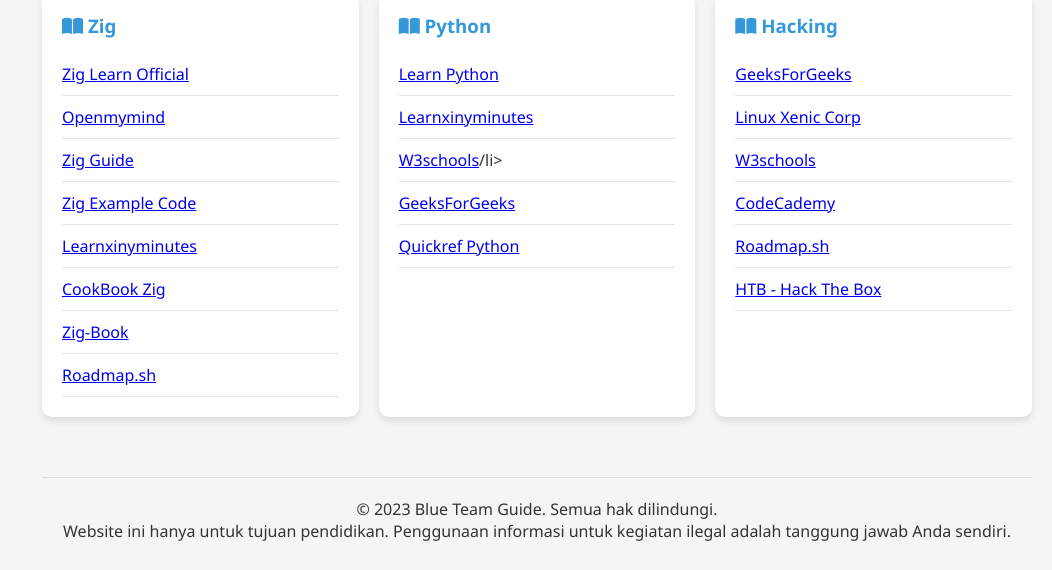
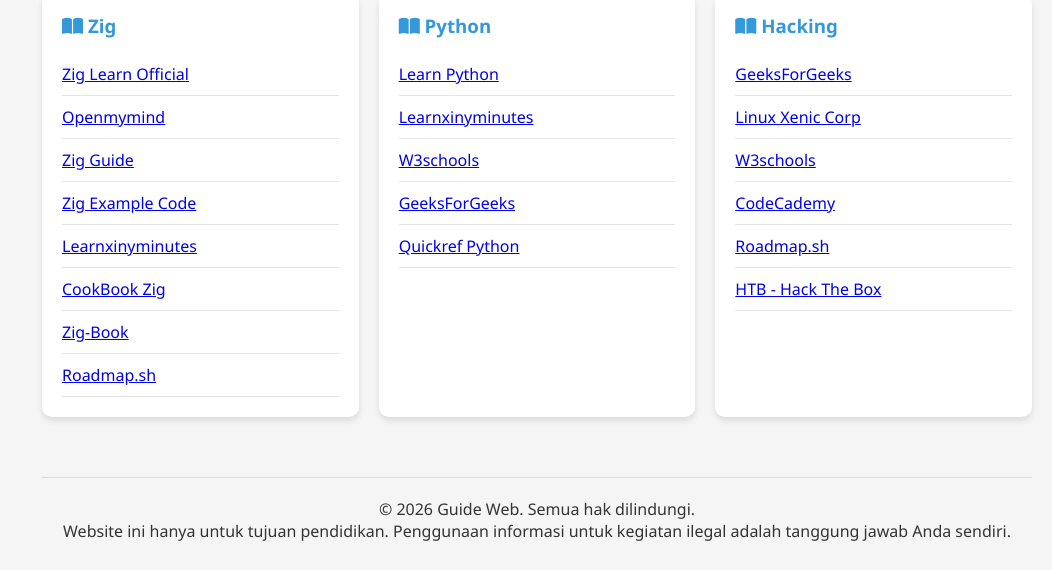
Before and after one commit to gh0st4n/Guide-Web, a plain HTML site: page index.html in a window 1280 px wide. Shown: the part 1406-1976 px from the top of the page, without its empty margins (228-1280 px from the left). Drawn offline with Linux system fonts and the light colour scheme.

Commit message:
Update index.html

```diff
--- a/index.html
+++ b/index.html
@@ -501,7 +501,7 @@
                     <ul class="styled-list">
                         <li><a href="https://www.learnpython.org/">Learn Python</a></li>
                         <li><a href="https://learnxinyminutes.com/python/">Learnxinyminutes</a></li>
-                        <li><a href="https://www.w3schools.com/python/">W3schools</a>/li>
+                        <li><a href="https://www.w3schools.com/python/">W3schools</a></li>
                         <li><a href="https://www.geeksforgeeks.org/python/python-programming-language-tutorial/">GeeksForGeeks</a></li>
                         <li><a href="https://quickref.me/python.html">Quickref Python</a></li>
                     </ul>
@@ -522,7 +522,7 @@
 
         <!-- Footer -->
         <footer>
-            <p>&copy; 2023 Blue Team Guide. Semua hak dilindungi.</p>
+            <p>&copy; 2026 Guide Web. Semua hak dilindungi.</p>
             <p>Website ini hanya untuk tujuan pendidikan. Penggunaan informasi untuk kegiatan ilegal adalah tanggung jawab Anda sendiri.</p>
         </footer>
     </div>
```
